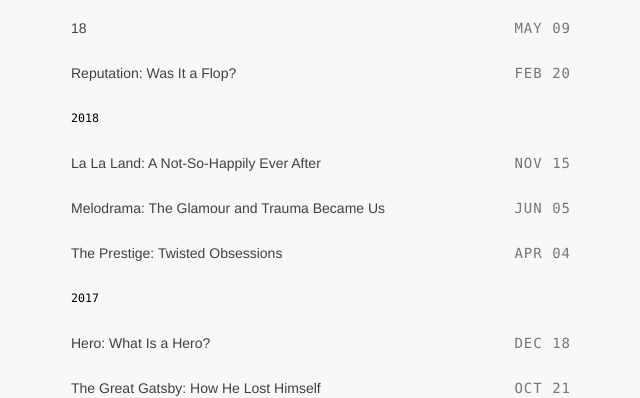
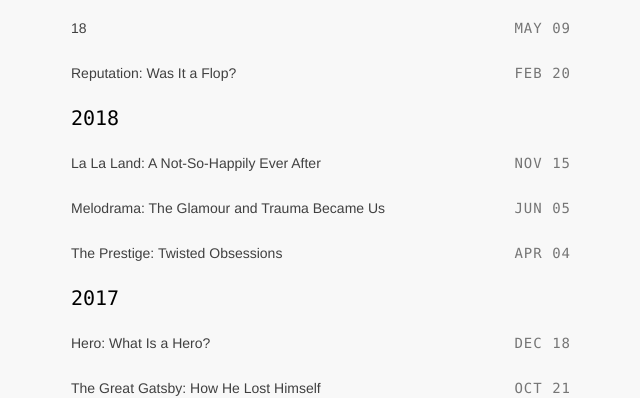
Before and after one commit to law-wang/blog-1.1, a Jekyll site: the page built from pages/archive.html, in a window 1280 px wide. Shown: the part 448-846 px from the top of the page, without its empty margins (319-959 px from the left). Built offline with Jekyll 4.4.1, drawn with Linux system fonts in a browser that asks for light colours; some web fonts are replaced.

Commit message:
Update archive.html

```diff
--- a/pages/archive.html
+++ b/pages/archive.html
@@ -13,7 +13,7 @@
 			{% capture year %}{{ post.date | date: '%Y' }}{% endcapture %}
 			{% capture nyear %}{{ post.next.date | date: '%Y' }}{% endcapture %}
 			{% if year != nyear %}
-				<h5 class="code">{{ post.date | date: '%Y' }}</h5>
+				<h3 class="code-year">{{ post.date | date: '%Y' }}</h3>
 			{% endif %}
 		{% endunless %}
 
```
